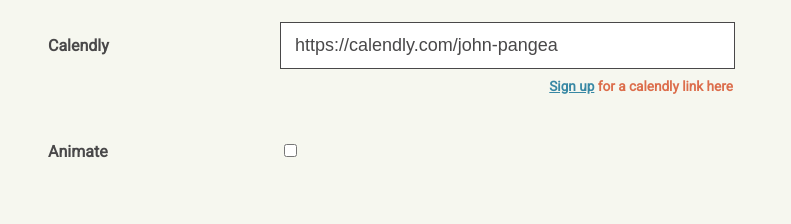
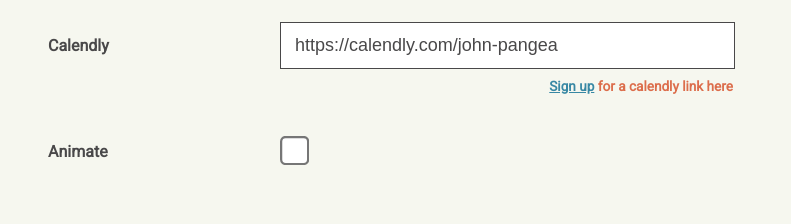
Before and after one commit to jchow-hedgedesk/email-signature-generator, a React (Create React App) app: page / in a window 1280 px wide. Shown: the part 860-1084 px from the top of the page, without its empty margins (244-1035 px from the left). Built offline with nearby package versions, Linux system fonts and the light colour scheme.

Commit message:
increase checkbox size

```diff
--- a/src/App.js
+++ b/src/App.js
@@ -93,7 +93,11 @@
   }
 `;
 
-const InputCheckbox = styled.input``;
+const InputCheckbox = styled.input`
+  transform: scale(2.25);
+  transform-origin: left;
+  margin: 0;
+`;
 
 const InputToolTip = styled.div`
   max-width: 455px;
```
